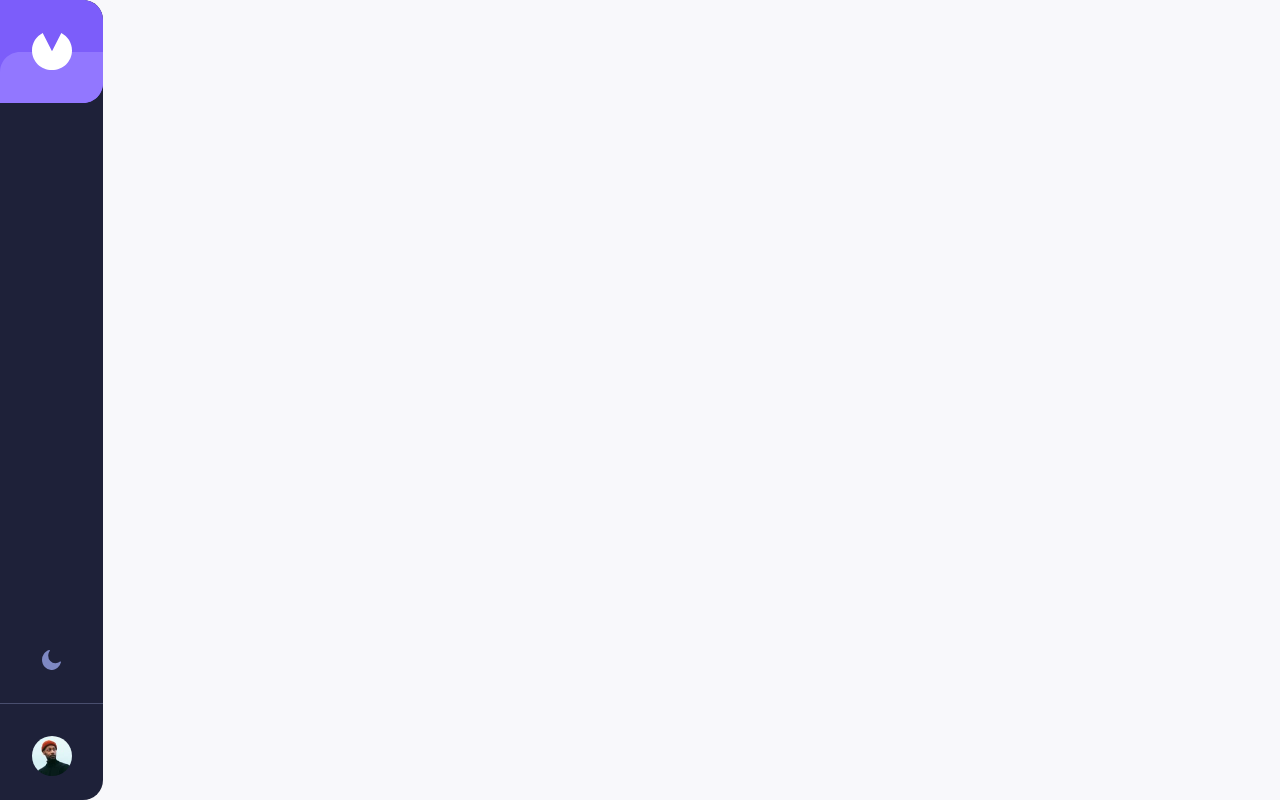
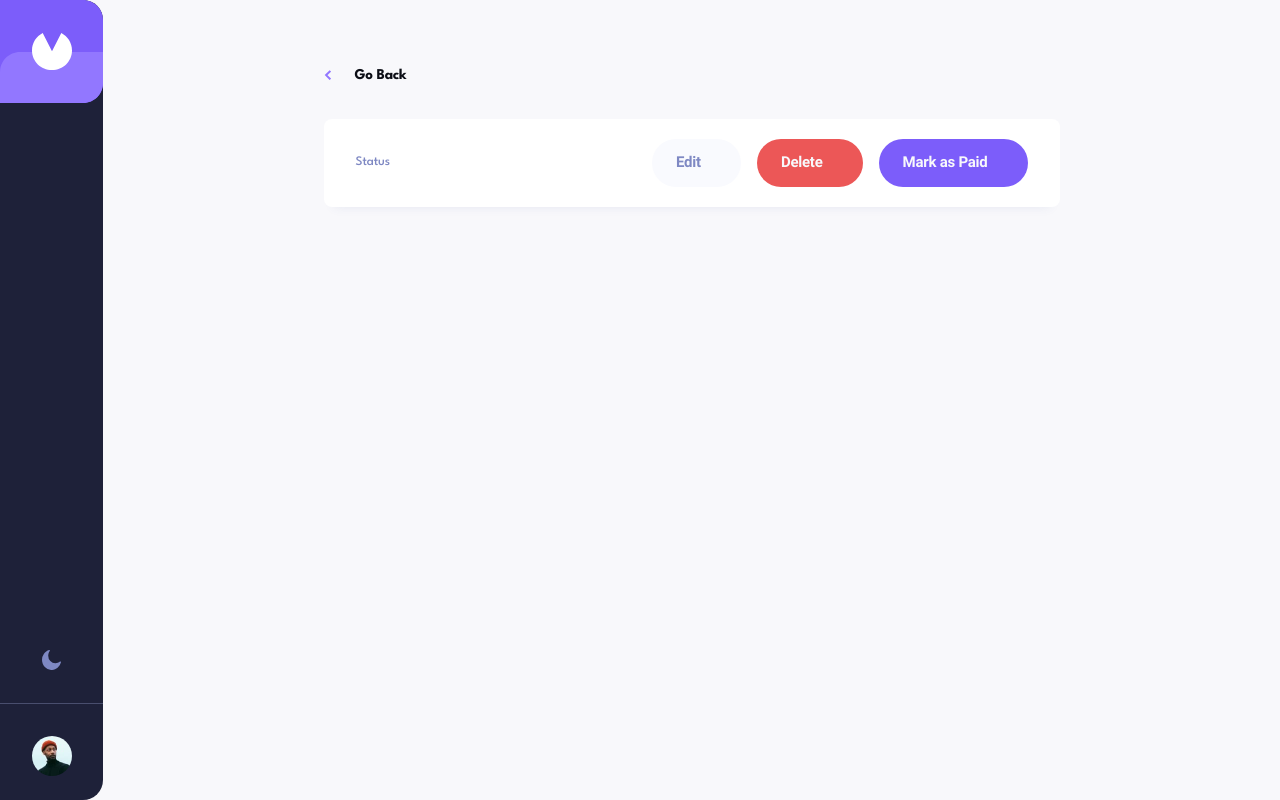
Before and after one commit to KoenCobra/invoice-app, a Vue app: page /invoices/1 in a window 1280 px wide. Before the commit this address had no page. Built offline with nearby package versions, Linux system fonts and the light colour scheme.

Commit message:
added invoice page header

```diff
--- a/src/assets/sass/variables.scss
+++ b/src/assets/sass/variables.scss
@@ -14,6 +14,7 @@ $font: 'League Spartan', sans-serif;
   --lightBlack: #141625;
   --white: #f8f8fb;
   --red: #ec5757;
+  --editBtnBackground: #f9fafe;
   --lightRed: #ff9797;
   --dividerColor: #494e6e;
   --bodyBackground: var(--white);
@@ -37,8 +38,9 @@ $font: 'League Spartan', sans-serif;
 }
 
 .dark {
+  --editBtnBackground: var(--darkGrayishBlue);
   --bodyBackground: var(--lightBlack);
-  --background: var(--darkGrayishBlue);
+  --background: var(--veryDarkBlue);
   --textColor: var(--white);
   --theme-switcher: url('/assets/icon-sun.svg');
   --draft: var(--white);
--- a/src/components/AppButton.vue
+++ b/src/components/AppButton.vue
@@ -41,6 +41,7 @@ const props = defineProps({
   display: flex;
   align-items: center;
   gap: 1rem;
+  transition: all 0.2 s ease-in-out;
 
   p {
     color: var(--white);
@@ -49,10 +50,27 @@ const props = defineProps({
 
   &.primary {
     background-color: var(--mainPurple);
+    &:hover {
+      background-color: var(--lightPurple);
+    }
   }
 
   &.red {
     background-color: var(--red);
+    &:hover {
+      background-color: var(--lightRed);
+    }
+  }
+
+  &.edit {
+    background-color: var(--editBtnBackground);
+    p {
+      color: var(--grayishBlue) !important;
+    }
+
+    &:hover {
+      background-color: var(--lightGrayishBlue);
+    }
   }
 
   .plus-icon {
--- /dev/null
+++ b/src/components/BackButton.vue
@@ -0,0 +1,25 @@
+<script lang="ts" setup></script>
+
+<template>
+  <RouterLink to="/">
+    <div class="back-btn">
+      <img src="/assets/icon-arrow-left.svg" alt="back" />
+      <p>Go Back</p>
+    </div>
+  </RouterLink>
+</template>
+
+<style lang="scss" scoped>
+@import '../assets/sass/variables.scss';
+@import '../assets/sass/mixins.scss';
+
+.back-btn {
+  display: flex;
+  align-items: center;
+  gap: 1.5rem;
+  color: var(--textColor);
+  p {
+    @include headingSmall;
+  }
+}
+</style>
--- /dev/null
+++ b/src/components/Status.vue
@@ -0,0 +1,74 @@
+<script lang="ts" setup>
+const props = defineProps({
+  status: String
+})
+</script>
+
+<template>
+  <div class="status" :class="props.status">
+    <span>
+      <div class="dot"></div>
+      {{ props.status }}</span
+    >
+  </div>
+</template>
+
+<style lang="scss" scoped>
+@import '../assets/sass/variables.scss';
+@import '../assets/sass/mixins.scss';
+.status {
+  justify-self: center;
+  @include headingSmall;
+  border-radius: 6px;
+  width: 104px;
+  height: 40px;
+  display: grid;
+  place-content: center;
+  text-transform: capitalize;
+
+  span {
+    display: flex;
+    align-items: center;
+    gap: 0.5rem;
+  }
+
+  .dot {
+    border-radius: 50%;
+    width: 8px;
+    height: 8px;
+  }
+
+  &.paid {
+    background-color: rgba(#33d69f, 0.06);
+    span {
+      color: var(--paid);
+
+      .dot {
+        background-color: var(--paid);
+      }
+    }
+  }
+
+  &.pending {
+    background-color: rgba(#ff8f00, 0.06);
+    span {
+      color: var(--pending);
+
+      .dot {
+        background-color: var(--pending);
+      }
+    }
+  }
+
+  &.draft {
+    background-color: var(--draftBackground);
+    span {
+      color: var(--draft);
+
+      .dot {
+        background-color: var(--draft);
+      }
+    }
+  }
+}
+</style>
--- /dev/null
+++ b/src/components/invoice/InvoiceHeader.vue
@@ -0,0 +1,56 @@
+<script lang="ts" setup>
+import AppButton from '../AppButton.vue'
+import Status from '../Status.vue'
+
+const props = defineProps({
+  status: String
+})
+</script>
+
+<template>
+  <div class="invoice-header">
+    <div class="status">
+      <p>Status</p>
+      <Status :status="props.status" />
+    </div>
+    <div class="actions">
+      <AppButton cssClass="edit" text="Edit" />
+      <AppButton cssClass="red" text="Delete" />
+      <AppButton cssClass="primary" text="Mark as Paid" />
+    </div>
+  </div>
+</template>
+
+<style lang="scss" scoped>
+@import '../../assets/sass/variables.scss';
+@import '../../assets/sass/mixins.scss';
+
+.invoice-header {
+  display: flex;
+  justify-content: space-between;
+  align-items: center;
+  margin-bottom: 4rem;
+  margin-top: 2rem;
+  background-color: var(--background);
+  padding: 1.25rem 2rem;
+  box-shadow: 0px 10px 10px -10px rgba(72, 84, 159, 0.1);
+  border-radius: 8px;
+
+  .status {
+    display: flex;
+    align-items: center;
+    gap: 1rem;
+
+    p {
+      @include body;
+      color: var(--grayishBlue);
+    }
+  }
+
+  .actions {
+    display: flex;
+    align-items: center;
+    gap: 1rem;
+  }
+}
+</style>
--- a/src/components/invoices/SingleInvoice.vue
+++ b/src/components/invoices/SingleInvoice.vue
@@ -1,5 +1,6 @@
 <script lang="ts" setup>
 import { useInvoiceStore } from '@/stores/invoice'
+import Status from '../Status.vue'
 
 const invoiceStore = useInvoiceStore()
 const { invoices } = invoiceStore
@@ -15,17 +16,17 @@ const formatDueDate = (dateString: string) => {
 </script>
 
 <template>
-  <div class="invoice" v-for="invoice in invoices" :key="invoice.id">
+  <div
+    @click="$router.push(`/invoices/${invoice.id}`)"
+    class="invoice"
+    v-for="invoice in invoices"
+    :key="invoice.id"
+  >
     <div class="id"><span>#</span>{{ invoice.id }}</div>
     <div class="date">{{ formatDueDate(invoice.createdAt) }}</div>
     <div class="name">{{ invoice.clientName }}</div>
     <div class="amount">£ {{ invoice.total.toLocaleString('en-EN') }}</div>
-    <div class="status" :class="invoice.status">
-      <span>
-        <div class="dot"></div>
-        {{ invoice.status }}</span
-      >
-    </div>
+    <Status :status="invoice.status" />
     <img src="/assets/icon-arrow-right.svg" alt="right-arrow" />
   </div>
 </template>
@@ -69,61 +70,5 @@ const formatDueDate = (dateString: string) => {
     color: var(--textColor);
     @include headingSmall;
   }
-
-  .status {
-    justify-self: center;
-    @include headingSmall;
-    border-radius: 6px;
-    width: 104px;
-    height: 40px;
-    display: grid;
-    place-items: center;
-    text-transform: capitalize;
-
-    span {
-      display: flex;
-      align-items: center;
-      gap: 0.5rem;
-    }
-
-    .dot {
-      border-radius: 50%;
-      width: 8px;
-      height: 8px;
-    }
-
-    &.paid {
-      background-color: rgba(#33d69f, 0.06);
-      span {
-        color: var(--paid);
-
-        .dot {
-          background-color: var(--paid);
-        }
-      }
-    }
-
-    &.pending {
-      background-color: rgba(#ff8f00, 0.06);
-      span {
-        color: var(--pending);
-
-        .dot {
-          background-color: var(--pending);
-        }
-      }
-    }
-
-    &.draft {
-      background-color: var(--draftBackground);
-      span {
-        color: var(--draft);
-
-        .dot {
-          background-color: var(--draft);
-        }
-      }
-    }
-  }
 }
 </style>
--- a/src/router/index.ts
+++ b/src/router/index.ts
@@ -11,6 +11,11 @@ const router = createRouter({
       path: '/invoices',
       name: 'invoices',
       component: () => import('../views/Invoices.vue')
+    },
+    {
+      path: '/invoices/:id',
+      name: 'invoice',
+      component: () => import('../views/Invoice.vue')
     }
   ]
 })
--- a/src/stores/invoice.ts
+++ b/src/stores/invoice.ts
@@ -6,7 +6,7 @@ export const useInvoiceStore = defineStore('invoice', () => {
   const invoices = ref<Invoice[]>([])
 
   const getInvoices = async () => {
-    invoices.value = await (await axios.get('/data.json')).data
+    invoices.value = (await axios.get('/data.json')).data
   }
 
   return {
--- /dev/null
+++ b/src/views/Invoice.vue
@@ -0,0 +1,31 @@
+<script lang="ts" setup>
+import BackButton from '@/components/BackButton.vue'
+import InvoiceHeader from '@/components/invoice/InvoiceHeader.vue'
+import { useInvoiceStore } from '@/stores/invoice'
+import { useRoute } from 'vue-router'
+
+const route = useRoute()
+const invoiceStore = useInvoiceStore()
+const { invoices } = invoiceStore
+
+const id = route.params.id
+const invoice = invoices.find((invoice) => invoice.id === id)
+</script>
+
+<template>
+  <div class="invoice-page">
+    <BackButton />
+    <InvoiceHeader :status="invoice?.status" />
+  </div>
+</template>
+
+<style lang="scss" scoped>
+@import '../assets/sass/variables.scss';
+@import '../assets/sass/mixins.scss';
+
+.invoice-page {
+  width: 46rem;
+  padding-top: 4rem;
+  margin-inline: auto;
+}
+</style>
--- a/src/views/Invoices.vue
+++ b/src/views/Invoices.vue
@@ -1,18 +1,32 @@
 <script lang="ts" setup>
 import SingleInvoice from '@/components/invoices/SingleInvoice.vue'
 import InvoicesHeader from '../components/invoices/InvoicesHeader.vue'
+import { useInvoiceStore } from '@/stores/invoice'
+
+const invoiceStore = useInvoiceStore()
+const { invoices } = invoiceStore
 </script>
 
 <template>
   <div class="invoices">
     <InvoicesHeader />
     <div class="invoices-list">
-      <SingleInvoice />
+      <div v-if="!invoices.length" class="empty">
+        <img src="/assets/illustration-empty.svg" alt="empty" />
+        <h2>There is nothing here</h2>
+        <p>
+          Create an invoice by clicking the <br />
+          <span>New Invoice </span>button
+        </p>
+      </div>
+      <SingleInvoice v-else />
     </div>
   </div>
 </template>
 
 <style lang="scss" scoped>
+@import '../assets/sass/variables.scss';
+@import '../assets/sass/mixins.scss';
 .invoices {
   width: 46rem;
   padding-top: 4.8rem;
@@ -21,6 +35,30 @@ import InvoicesHeader from '../components/invoices/InvoicesHeader.vue'
   .invoices-list {
     display: grid;
     gap: 1rem;
+
+    .empty {
+      display: grid;
+      place-items: center;
+      text-align: center;
+      color: var(--textColor);
+
+      img {
+        margin-block: 2rem;
+      }
+
+      h2 {
+        margin-bottom: 1rem;
+        @include headingMedium;
+      }
+
+      p {
+        @include body;
+
+        span {
+          font-weight: 700;
+        }
+      }
+    }
   }
 }
 </style>
```
